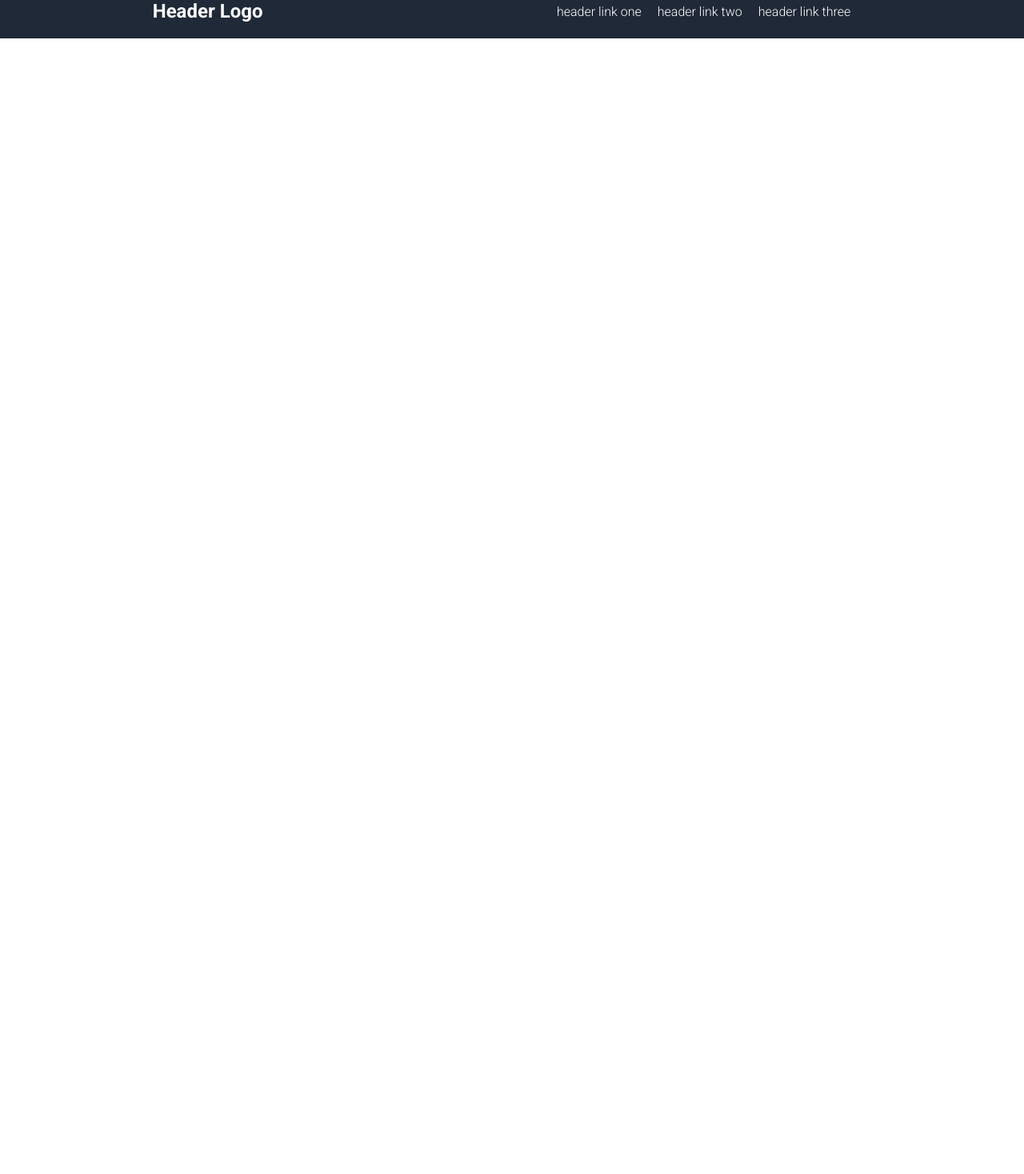
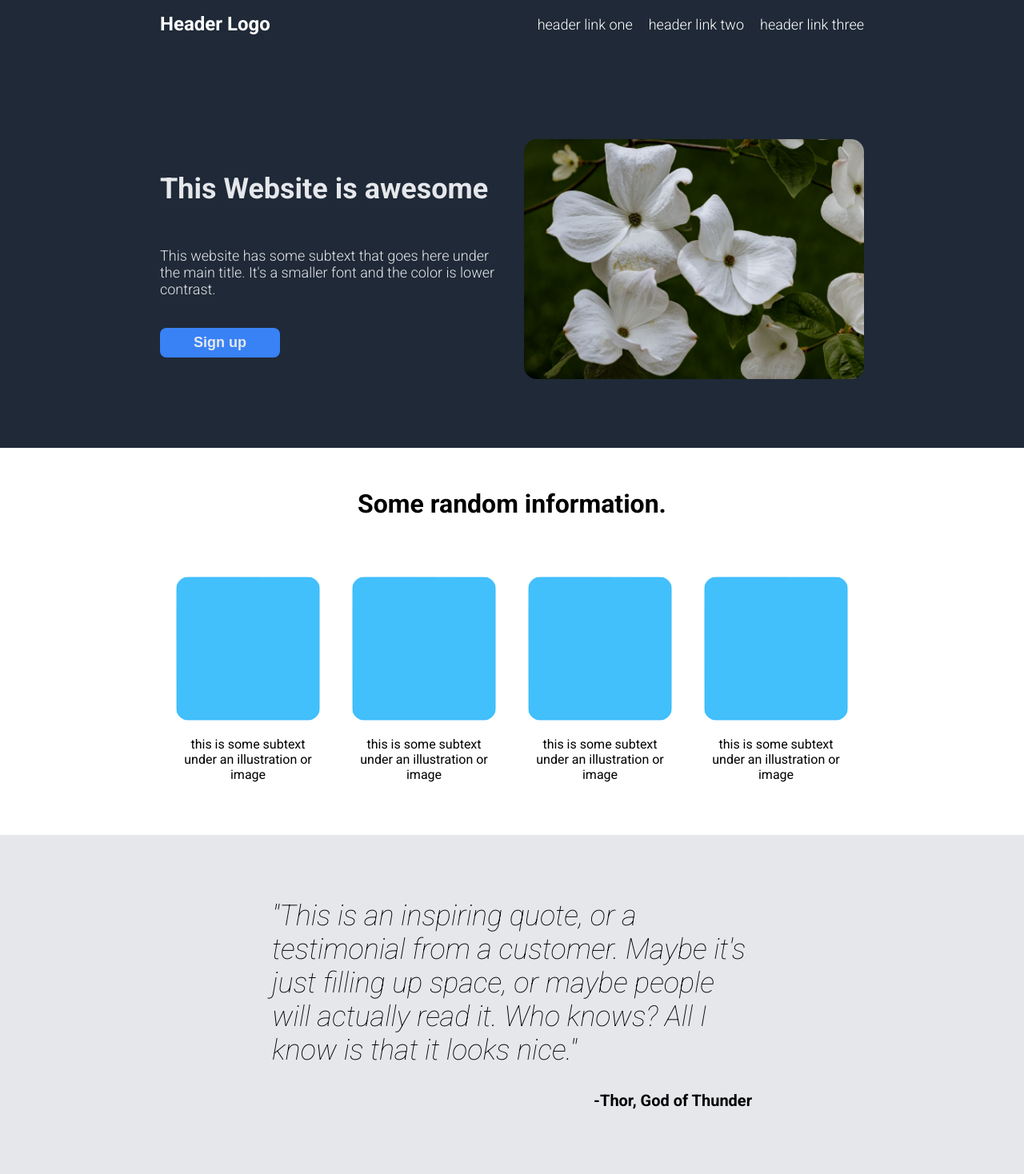
Before and after one commit to pedromprodr/sample-website, a plain HTML site: page index.html in a window 1280 px wide. Shown: the part 20-1488 px from the top of the page at 80% size. Before the commit the page ends 800 px from the top, so only its background shows below. Drawn offline with Linux system fonts and the light colour scheme.

Commit message:
Finish until the sign up

```diff
--- a/index.html
+++ b/index.html
@@ -1,5 +1,6 @@
 <!DOCTYPE html>
 <html lang="en">
+
 <head>
     <meta charset="UTF-8">
     <meta http-equiv="X-UA-Compatible" content="IE=edge">
@@ -7,11 +8,15 @@
     <link rel="stylesheet" href="style.css">
     <link rel="preconnect" href="https://fonts.googleapis.com">
     <link rel="preconnect" href="https://fonts.gstatic.com" crossorigin>
-    <link href="https://fonts.googleapis.com/css2?family=Roboto:ital,wght@0,100;0,300;0,400;0,500;0,700;0,900;1,100;1,300;1,400;1,500;1,700;1,900&display=swap" rel="stylesheet">
+    <link
+        href="https://fonts.googleapis.com/css2?family=Roboto:ital,wght@0,100;0,300;0,400;0,500;0,700;0,900;1,100;1,300;1,400;1,500;1,700;1,900&display=swap"
+        rel="stylesheet">
     <title>Sample Website</title>
 </head>
+
 <body>
     <div class="header">
+        <div class="header-bar">
             Header Logo
             <div class="header-links">
                 <ul>
@@ -21,5 +26,44 @@
                 </ul>
             </div>
         </div>
+        <div class="sub-header">
+            <div class="sub-header-text">
+                <h1 class="main-title">This Website is awesome</h1>
+                <p class="description">This website has some subtext that goes here under the main title. It's a smaller
+                    font and the color is lower contrast.</p>
+                <button>Sign up</button>
+            </div>
+            <img src="./flowers.jpg" class="main-image">
+        </div>
+    </div>
+    <div class="information">
+        <h1>Some random information.</h1>
+        <div class="info-container">
+            <div class="info-element">
+                <img src="download.png" class="info-img">
+                <p class="info-text">this is some subtext under an illustration or image</p>
+            </div>
+            <div class="info-element">
+                <img src="download.png" class="info-img">
+                <p class="info-text">this is some subtext under an illustration or image</p>
+            </div>
+            <div class="info-element">
+                <img src="download.png" class="info-img">
+                <p class="info-text">this is some subtext under an illustration or image</p>
+            </div>
+            <div class="info-element">
+                <img src="download.png" class="info-img">
+                <p class="info-text">this is some subtext under an illustration or image</p>
+            </div>
+        </div>
+    </div>
+    <div class="quote-container">
+        <div class="quote-section">
+            <p class="quote">"This is an inspiring quote, or a testimonial from a customer. Maybe it's just filling up
+                space, or maybe people will actually read it. Who knows? All I know is that it looks nice."</p>
+            <p class="quote-author">-Thor, God of Thunder</p>
+        </div>
+    </div>
 </body>
+
 </html>
--- a/style.css
+++ b/style.css
@@ -1,38 +1,152 @@
-body{
+body {
     display: flex;
     font-family: 'Roboto', sans-serif;
     flex-direction: column;
     margin: 0;
 }
 
-.header{
-    padding: 20px;
+.header {
+    display: flex;
+    flex-direction: column;
+    background-color: #1F2937;
+    padding: 36px 200px;
+}
+
+.header-bar {
     font-size: 24px;
+    padding-bottom: 80px;
     font-weight: 600;
     display: flex;
     align-items: center;
-    background-color: #1F2937;
     color: white;
-    justify-content: space-around;
+    justify-content: space-between;
 }
 
-.header-links ul{
-    font-size: 16px;
-    gap:20px;
+.main-image {
+    width: 600px;
+    justify-content: flex-end;
+    height: 300px;
+    border-radius: 16px;
+    object-fit: cover;
+}
+
+.sub-header {
+    font-size: 48px;
+    font-weight: 800;
+    color: #F9FAF8;
+    display: flex;
+    height: 400px;
+    flex-direction: row;
+    justify-content: space-between;
+    align-items: center;
+}
+
+.sub-header p {
+    padding-top: 10px;
+    padding-bottom: 20px;
+}
+
+.sub-header-text {
+    font-size: 18px;
+    width: 600px;
+    padding-top: 10px;
+    padding-bottom: 20px;
+    padding-right: 30px;
+    font-weight: 300;
+    color: #E5E7EB;
+    display: flex;
+    flex-direction: column;
+}
+
+.header-links ul {
+    font-size: 18px;
+    gap: 20px;
     font-weight: 300;
     display: flex;
-    color: white;
+    color: #E5E7EB;
     padding-left: 26px;
-    padding-right: 26px;
     justify-content: flex-end;
 }
 
-ul{
+.info-img {
+    border-color: #3882F6;
+    border-radius: 16px;
+    height: 180px;
+    width: 180px;
+}
+
+.info-text {
+    width: 180px;
+    text-align: center;
+}
+
+.information {
+    display: flex;
+    flex-direction: column;
+    padding-top: 30px;
+    align-items: center;
+
+}
+
+.info-container {
+    padding: 50px 10px;
+    display: flex;
+    justify-content: center;
+    gap: 40px;
+}
+
+.quote-container {
+    display: flex;
+    background-color: #E5E7EB;
+    justify-content: center;
+    padding: 80px 0px;
+}
+
+.quote-section {
+    display: flex;
+    justify-content: center;
+    flex-direction: column;
+    align-items: flex-end;
+}
+
+.quote {
+    align-items: center;
+    justify-content: center;
+    font-weight: 200;
+    margin:0;
+    text-align: left;
+    padding-bottom: 30px;
+    font-style: italic;
+    font-size: 36px;
+    width: 600px;
+}
+
+.quote-author {
+    align-items: flex-end;
+    font-size: 20px;
+    font-weight: 700;
+    margin: 0;
+}
+
+ul {
     list-style: none;
     padding: 0;
     margin: 0;
 }
-a{
+
+button {
+    border: none;
+    color: #E5E7EB;
+    padding: 8px 24px;
+    width: 150px;
+    font-size: 18px;
+    font-weight: 800;
+    background-color: #3882F6;
+    border-radius: 8px;
+    justify-content: flex-start;
+}
+
+a {
     text-decoration: none;
     color: white;
 }
```
Also changed, not shown: download.png (added), flowers.jpg (added). Lines whose indentation alone changed are shown as unchanged.
